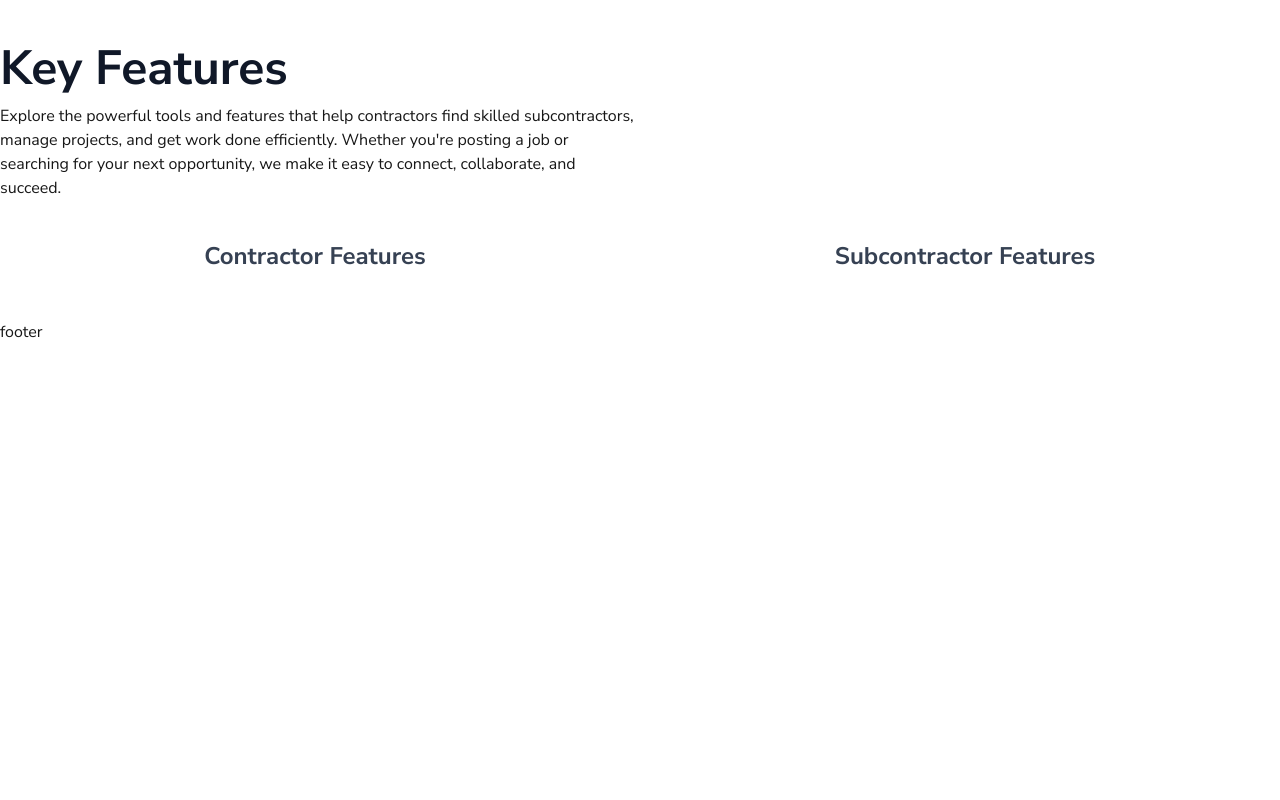
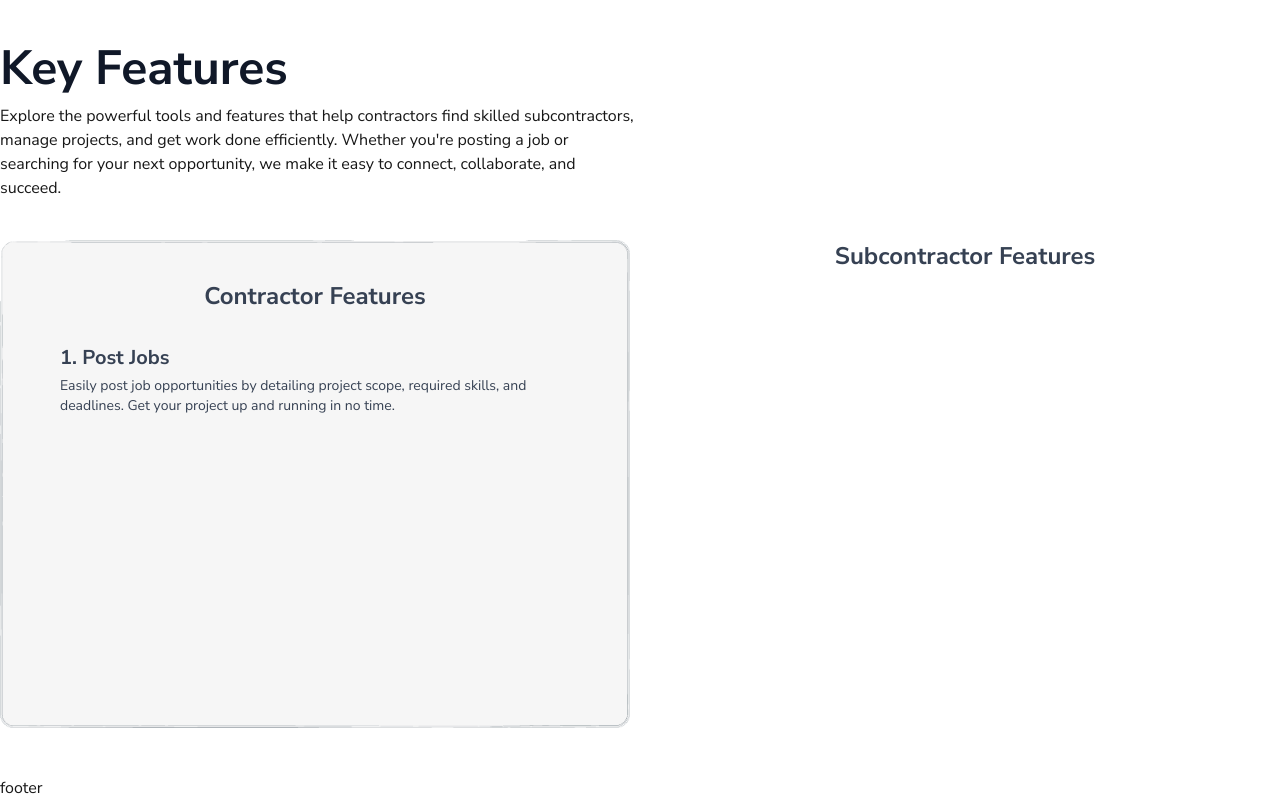
Before and after one commit to sparktechagency/Custom-Website-Spark-flow, a Next.js app: page / in a window 1280 px wide. Shown: the part 3166-3966 px from the top of the page. Before the commit the page ends 3510 px from the top, so only its background shows below. Built offline with nearby package versions, Linux system fonts and the light colour scheme.

Commit message:
add infor of key features page

```diff
--- a/src/Components/Home/KeyFeatures.js
+++ b/src/Components/Home/KeyFeatures.js
@@ -8,10 +8,14 @@ const KeyFeatures = () => {
                 <p>Explore the powerful tools and features that help contractors find skilled subcontractors, manage projects, and get work done efficiently. Whether you're posting a job or searching for your next opportunity, we make it easy to connect, collaborate, and succeed.</p>
             </div>
             <div className='grid xl:grid-cols-2 gap-5 mt-10'>
-                <div>
-                    <h2 className='text-2xl font-bold text-gray-700 text-center'>Contractor Features</h2>
-                    <div>
-
+                <div className='relative'>
+                    <img className='relative' src="/Images/Home/keyfeaturesBG.png" alt="" />
+                    <div className='absolute top-0 w-full left-0 p-10 '>
+                        <h2 className='text-2xl font-bold text-gray-700 text-center mb-5'>Contractor Features</h2>
+                        <div className='bg-[url("/Images/Home/features-tems-bg.png")] bg-no-repeat object-fill bg-contain  !min-h-48 py-3 px-5'>
+                            <h3 className='text-xl font-bold text-gray-700 mb-1'>1. Post Jobs</h3>
+                            <p className='text-gray-700 text-sm'>Easily post job opportunities by detailing project scope, required skills, and deadlines. Get your project up and running in no time.</p>
+                        </div>
                     </div>
                 </div>
                 <div>
```
Also changed, not shown: public/Images/Home/features-tems-bg.png (added), public/Images/Home/keyfeaturesBG.png (added).
